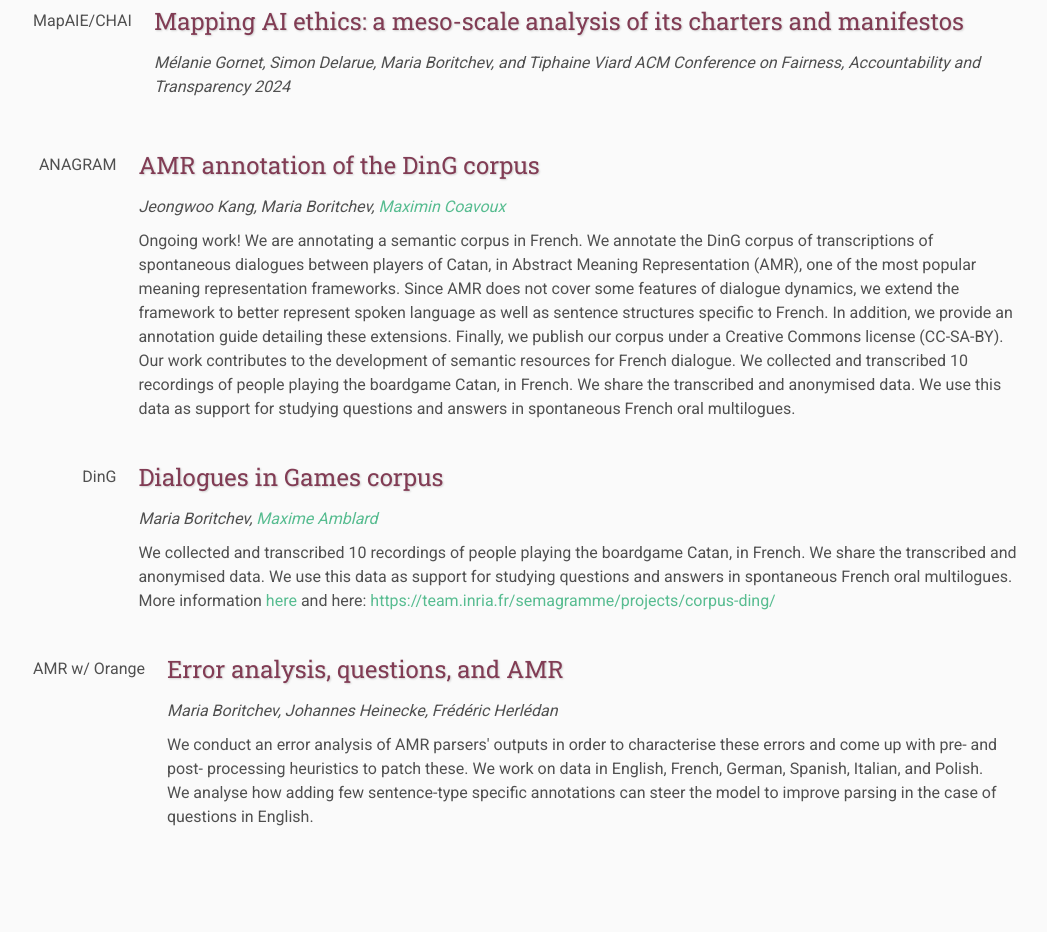
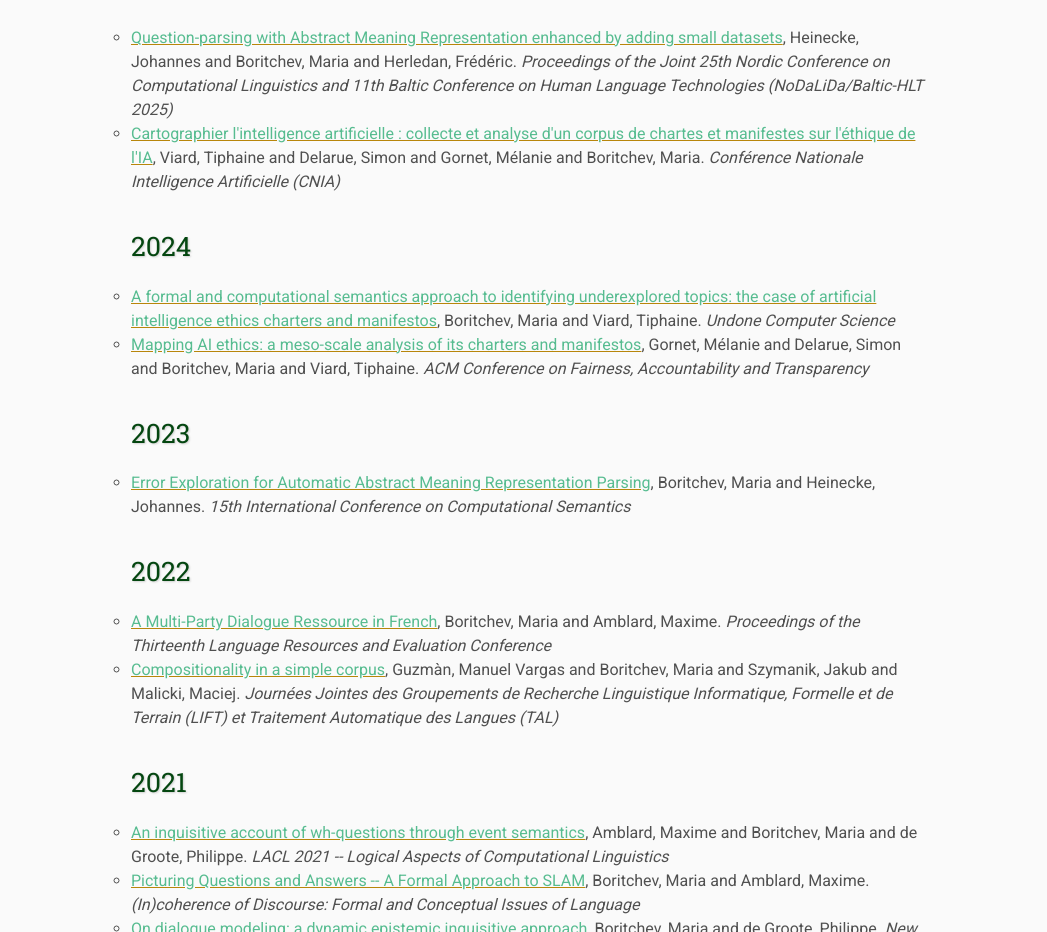
Before and after one commit to MBoritchev/mboritchev.github.io, a plain HTML site: page publications/index.html in a window 1280 px wide. Shown: the part 607-1539 px from the top of the page, without its empty margins (109-1156 px from the left). Drawn offline with Linux system fonts and the light colour scheme; files that its build step writes are made by us from their sources.

Commit message:
Properly filled publications

```diff
--- a/publications/index.html
+++ b/publications/index.html
@@ -15,13 +15,12 @@
 <body>
 
     <div class="banner">
-        <img src="assets/banner.jpg" alt="Maria Boritchev's webpage">
+        <img src="assets/AMRlib-not-unusual-resized.png" alt="Maria Boritchev's webpage">
         <div class="top-left">
-            <span class="title1">Maria</span><span class="title2"> Boritchev</span> <span class="year"></span>
+            <span class="title1">Maria Boritchev </span><span class="title2">Computational Linguist</span><!-- <span class="title2"></span> <span class="year"></span> -->
         </div>
-        <div class="bottom-right">
-            Computational Linguist <br> Télécom Paris, Palaiseau, France
-        </div>
+ <!--       <div class="bottom-right">
+        </div>  -->
     </div>
 
     <table class="navigation">
@@ -47,94 +46,77 @@
 
     <h2>Publications</h2>
 
-    <table id="FAccT’24">
-        <tr>
-            <td class="date" rowspan="3">
-                MapAIE/CHAI
-            </td>
-            <td class="title">
-                Mapping AI ethics: a meso-scale analysis of its charters and manifestos
-            </td>
-        </tr>
-        <tr>
-            <td class="speaker">
-                Mélanie Gornet, Simon Delarue, Maria Boritchev, and Tiphaine Viard
-                ACM Conference on Fairness, Accountability and Transparency 2024
-            </td>
-        </tr>
-        <tr>
-            <td class="abstract">
-            </td>
-        </tr>
-    </table>
 
-    <table id="ANAGRAM">
-        <tr>
-            <td class="date" rowspan="3">
-                ANAGRAM
-            </td>
-            <td class="title">
-                AMR annotation of the DinG corpus
-            </td>
-        </tr>
-        <tr>
-            <td class="speaker">
-                Jeongwoo Kang, Maria Boritchev, <a href='https://mcoavoux.github.io/'>Maximin Coavoux</a>
-            </td>
-        </tr>
-        <tr>
-            <td class="abstract">
-                Ongoing work! We are annotating a semantic corpus in French. We annotate the DinG corpus of transcriptions of spontaneous dialogues between players of Catan, in Abstract Meaning Representation (AMR), one of the most popular meaning representation frameworks. Since AMR does not cover some features of dialogue dynamics, we extend the framework to better represent spoken
-                language as well as sentence structures specific to French. In addition, we provide an annotation guide detailing these extensions. Finally, we publish our corpus under a Creative Commons license (CC-SA-BY). Our work contributes to the development of semantic resources for French dialogue. We collected and transcribed 10 recordings of people playing the boardgame Catan, in French. We share the transcribed and anonymised data. We use this data as support for studying questions and answers in spontaneous French oral multilogues.            </td>
-        </tr>
-    </table>
+<h3>2025</h3>
 
-    <table id="DinG">
-        <tr>
-            <td class="date" rowspan="3">
-                DinG
-            </td>
-            <td class="title">
-                Dialogues in Games corpus
-            </td>
-        </tr>
-        <tr>
-            <td class="speaker">
-                Maria Boritchev, <a href='https://members.loria.fr/MAmblard/'>Maxime Amblard</a>
-            </td>
-        </tr>
-        <tr>
-            <td class="abstract">
-                We collected and transcribed 10 recordings of people playing the boardgame Catan, in French. We share the transcribed and anonymised data. We use this data as support for studying questions and answers in spontaneous French oral multilogues.  More information <a href='/conference-website-template-MB/ding/index.html'>here</a> and here: <a href='https://team.inria.fr/semagramme/projects/corpus-ding/'>https://team.inria.fr/semagramme/projects/corpus-ding/</a>
-            </td>
-        </tr>
-    </table>
+    <ul>
+        <ul>
+<li><a href='https://aclanthology.org/2025.nodalida-1.26/'>Question-parsing with Abstract Meaning Representation enhanced by adding small datasets</a>, Heinecke, Johannes and
+Boritchev, Maria and Herledan, Frédéric. <i>Proceedings of the Joint 25th Nordic Conference on Computational Linguistics and 11th Baltic Conference on Human Language Technologies (NoDaLiDa/Baltic-HLT 2025)</i></a></li>
+<li><a href='https://cnrs.hal.science/hal-05079937'>Cartographier l'intelligence artificielle : collecte et analyse d'un corpus de chartes et manifestes sur l'éthique de l'IA</a>, Viard, Tiphaine and Delarue, Simon and Gornet, Mélanie and Boritchev, Maria. <i>Conférence Nationale Intelligence Artificielle (CNIA)</i></a></li>
 
-    <table id="AMRwO">
-        <tr>
-            <td class="date" rowspan="3">
-                AMR w/ Orange
-            </td>
-            <td class="title">
-                Error analysis, questions, and AMR
-            </td>
-        </tr>
-        <tr>
-            <td class="speaker">
-                Maria Boritchev, Johannes Heinecke, Frédéric Herlédan
-            </td>
-        </tr>
-        <tr>
-            <td class="abstract">
-                We conduct an error analysis of AMR parsers' outputs in order to characterise these errors and come up with pre- and post- processing heuristics to patch these. We work on data in English, French, German, Spanish, Italian, and Polish. <br>
-                We analyse how adding few sentence-type specific annotations can steer the model to improve parsing in the case of questions in English.
-            </td>
-        </tr>
-    </table>
+    </ul>
+
+<h3>2024</h3>
 
 
+    <ul>
+        <ul>
+<li><a href='https://undonecs.sciencesconf.org/data/Undonecs_2024_abstract_37.pdf'>A formal and computational semantics approach to identifying underexplored topics: the case of artificial intelligence ethics charters and manifestos</a>, Boritchev, Maria and Viard, Tiphaine. <i>Undone Computer Science</i></a></li>
+<li><a href='https://doi.org/10.1145/3630106.3658545'>Mapping AI ethics: a meso-scale analysis of its charters and manifestos</a>, Gornet, Mélanie and Delarue, Simon and Boritchev, Maria and Viard, Tiphaine. <i>ACM Conference on Fairness, Accountability and Transparency</i></a></li>
+
+    </ul>
+
+<h3>2023</h3>
+
+<ul>
+    <ul><li><a href='https://aclanthology.org/2023.iwcs-1.25.pdf'>Error Exploration for Automatic Abstract Meaning Representation Parsing</a>, Boritchev, Maria and Heinecke, Johannes. <i>15th International Conference on Computational Semantics</i></a></li>
+
+</ul>
+
+<h3>2022</h3>
+
+<ul>
+    <ul><li><a href='https://aclanthology.org/2022.lrec-1.86.pdf'>A Multi-Party Dialogue Ressource in French</a>, Boritchev, Maria and Amblard, Maxime. <i>Proceedings of the Thirteenth Language Resources and Evaluation Conference</i></a></li>
+<li><a href='https://hal.science/hal-03846838v1/file/6761.pdf'>Compositionality in a simple corpus</a>, Guzmàn, Manuel Vargas and Boritchev, Maria and Szymanik, Jakub and Malicki, Maciej. <i>Journées Jointes des Groupements de Recherche Linguistique Informatique, Formelle et de Terrain (LIFT) et Traitement Automatique des Langues (TAL)</i></a></li>
+
+</ul>
+
+<h3>2021</h3>
+
+<ul>
+    <ul><li><a href='https://inria.hal.science/hal-03541222v1/file/inquisitive-wh-questions-event-semantics.pdf'>An inquisitive account of wh-questions through event semantics</a>, Amblard, Maxime and Boritchev, Maria and de Groote, Philippe. <i>LACL 2021 -- Logical Aspects of Computational Linguistics</i></a></li>
+<li><a href='https://inria.hal.science/hal-02269631v1/document'>Picturing Questions and Answers -- A Formal Approach to SLAM</a>, Boritchev, Maria and Amblard, Maxime. <i>(In)coherence of Discourse: Formal and Conceptual Issues of Language</i></a></li>
+<li><a href='https://inria.hal.science/hal-03065236/file/dialogue-modeling-DEI.pdf'>On dialogue modeling: a dynamic epistemic inquisitive approach</a>, Boritchev, Maria and de Groote, Philippe. <i>New Frontiers in Artificial Intelligence: JSAI-isAI 2020 Workshops, JURISIN, LENLS 2020 Workshops</i></a></li>
+
+</ul>
+
+<h3>2020</h3>
+
+<ul>
+    <ul><li><a href='https://inria.hal.science/hal-02930715v1/document'>There is as yet Insufficient Data for a Meaningful Answer</a>, Boritchev, Maria and Amblard, Maxime. <i>SemDial -- WatchDial The 24th Workshop on the Semantics and Pragmatics of Dialogue</i></a></li>
+
+</ul>
+
+
+<h3>2019</h3>
+
+<ul>
+    <ul><li><a href='https://inria.hal.science/hal-02269609v1/document'>A taxonomy of real-life questions and answers in dialogue</a>, Amblard, Maxime and Boritchev, Maria and Carletti, Marta and Dieudonat, Lea and Tsai, Yiting. <i>SemDial 2019 -- LondonLogue -- 23rd Workshop on the semantics and pragmatics of dialogue</i></a></li>
+<li><a href='https://aclanthology.org/W19-4027/'>Toward Dialogue Modeling: A Semantic Annotation Scheme for Questions and Answers</a>, Blandòn, Maria Andrea Cruz and Minnema, Gosse and Nourbakhsh, Aria and Bortichev, Maria and Amblard, Maxime. <i>The 13th Linguistic Annotation Workshop</i></a></li>
+<li><a href='https://aclanthology.org/W19-3618/'>A compositional view of questions</a>, Boritchev, Maria and Amblard, Maxime. <i>WiNLP -- Widening NLP-ACL Workshop</i></a></li>
+
+</ul>
+
+<h3>2018</h3>
+
+<ul>
+    <ul><li><a href='https://www.semdial.org/anthology/papers/Z/Z18/Z18-3021/'>Coffee or tea? Yes</a>, Boritchev, Maria and Amblard, Maxime. <i>SemDial 2018 -- AixDial -- The 22nd workshop on the Semantics and Pragmatics of Dialogue</i></a></li>
+
+</ul>
+
     <footer>
-        Design by <a href="https://github.com/mikepierce">Mike Pierce</a>
+        Design by <a href="https://github.com/mikepierce">Mike Pierce</a>, adapted by Maria Boritchev.
      </footer>
 
 </body>
```
Also changed, not shown: 1 other file.
